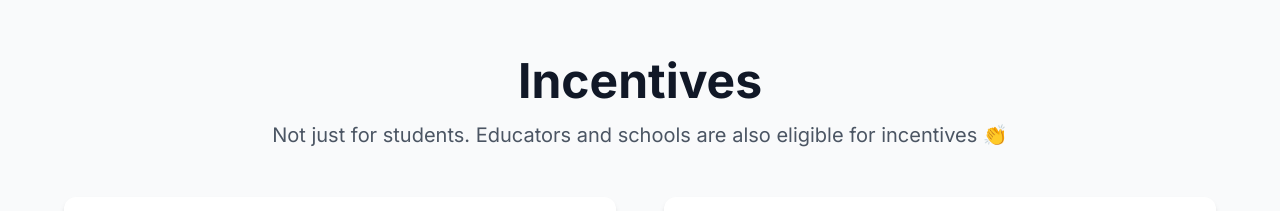
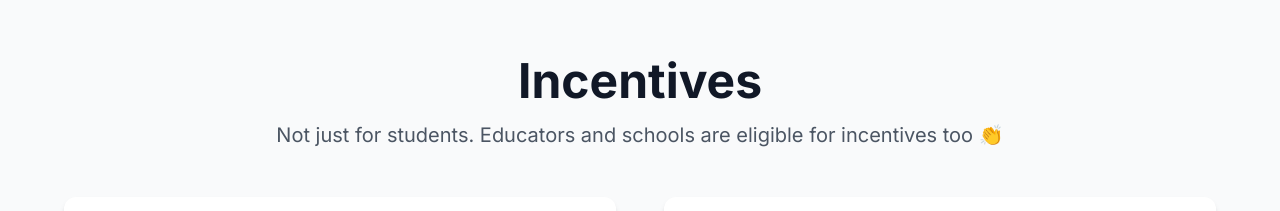
Before and after one commit to damianstory/ThirdStab, a Next.js app in the folder v1/: page / in a window 1280 px wide. Shown: the part 5820-6031 px from the top of the page. Built offline with nearby package versions, Linux system fonts and the light colour scheme.

Commit message:
Refactor HowItWorks component button styles for consistency; update Incentives text for improved clarity.

```diff
--- a/v1/src/components/HowItWorks.tsx
+++ b/v1/src/components/HowItWorks.tsx
@@ -60,7 +60,7 @@ export default function HowItWorks() {
               <div key={index} className={`${index < steps.length - 1 ? 'border-b border-gray-200' : ''}`}>
                 <button
                   onClick={() => toggleStep(index)}
-                  className="w-full py-6 flex items-start justify-between text-left hover:bg-gray-50 transition-colors duration-200 focus:outline-none focus:ring-2 focus:ring-[#0092ff] focus:ring-offset-2"
+                  className="w-full py-6 flex items-start justify-between text-left hover:bg-gray-50 transition-colors duration-200 focus:outline-none"
                   aria-expanded={openStep === index}
                   aria-controls={`step-${index}-content`}
                 >
--- a/v1/src/components/Incentives.tsx
+++ b/v1/src/components/Incentives.tsx
@@ -10,7 +10,7 @@ export default function Incentives() {
             Incentives
           </h2>
           <p className="text-xl text-gray-600 max-w-3xl mx-auto">
-            Not just for students. Educators and schools are also eligible for incentives 👏
+            Not just for students. Educators and schools are eligible for incentives too 👏
           </p>
         </div>
 
```
